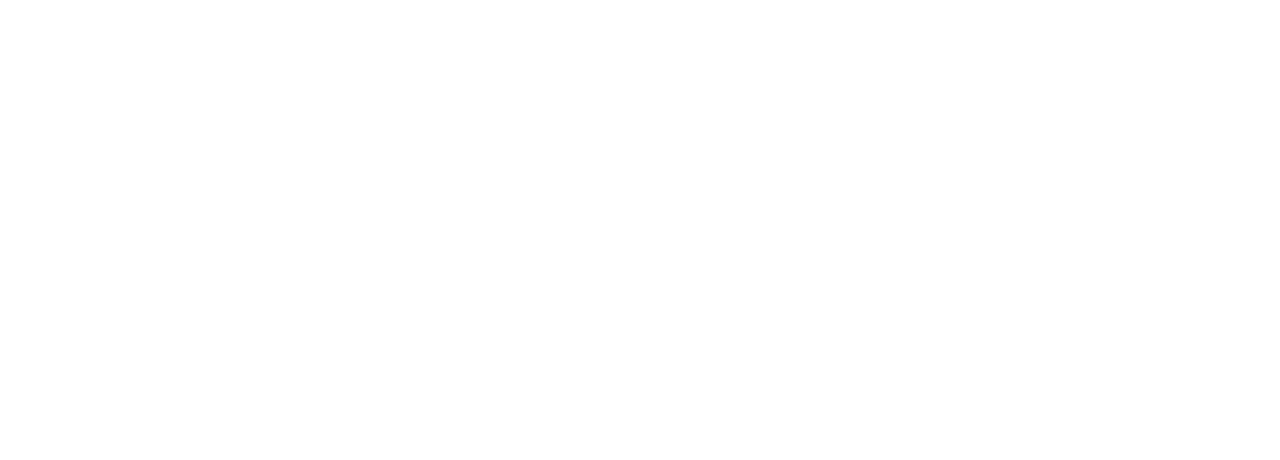
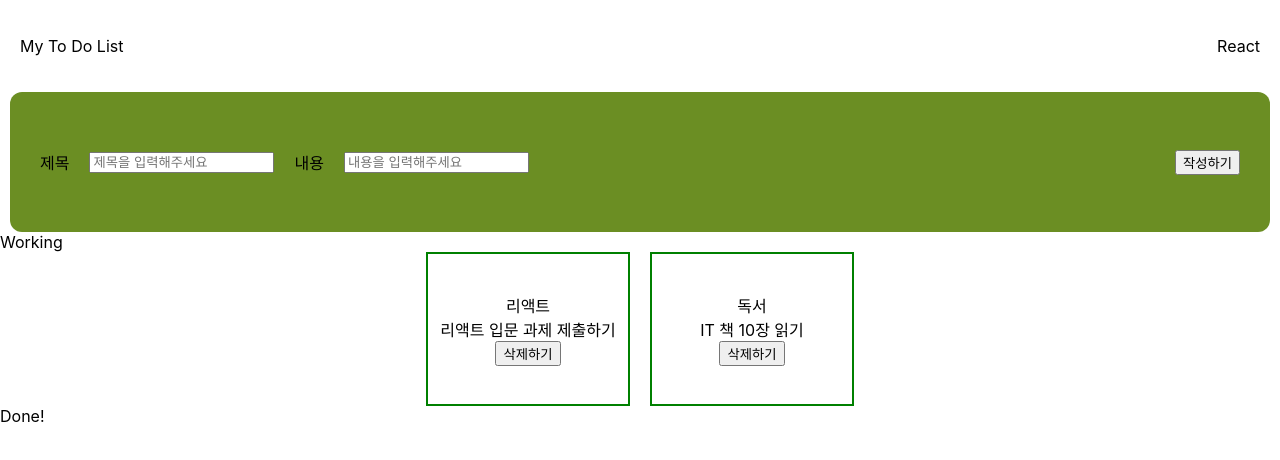
Before and after one commit to YS739/React_TodoList, a React (Create React App) app: page / in a window 1280 px wide. Shown: the top 460 px of the page. Built offline with nearby package versions, Linux system fonts and the light colour scheme.

Commit message:
start again after add 'isDone' to key

```diff
--- a/src/App.js
+++ b/src/App.js
@@ -1,9 +1,104 @@
 import React, { useState } from "react";
 import "./App.css";
-import Header from "./components/header";
 
-const addToDo = () => {
-  return <div></div>;
+function ToDoList(props) {
+  return (
+    <div className="card">
+      <div>{props.toDo.title}</div>
+      <div>{props.toDo.body}</div>
+      <button
+        onClick={() => {
+          props.handleDelete(props.toDo.id);
+        }}
+      >
+        삭제하기
+      </button>
+
+      {/* <button
+        className="complete-btn"
+        onClick={() => {
+          props.handleDone((props.toDo.isDone = true));
+        }}
+      >
+        완료
+      </button> */}
+    </div>
+  );
+}
+
+const App = () => {
+  const [toDos, setToDos] = useState([
+    {
+      id: 1,
+      title: "리액트",
+      body: "리액트 입문 과제 제출하기",
+      isDone: false,
+    },
+    {
+      id: 2,
+      title: "독서",
+      body: "IT 책 10장 읽기",
+      isDone: false,
+    },
+  ]);
+  const [title, setTitle] = useState("");
+  const [body, setBody] = useState("");
+
+  const onSubmitHandler = () => {
+    const newToDo = {
+      id: toDos.length + 1,
+      title: title,
+      body: body,
+      isDone: false,
+    };
+    setToDos([...toDos, newToDo]);
+  };
+
+  const onChangeHandler = (id) => {
+    const newToDoList = toDos.filter((toDo) => toDo.id !== id);
+    setToDos(newToDoList);
+  };
+
+  return (
+    <div>
+      <div className="header">
+        <p>My To Do List</p>
+        <p>React</p>
+      </div>
+      <div className="add-todo-box">
+        <div className="input-group">
+          <span>제목</span>
+          <input
+            value={title}
+            placeholder="제목을 입력해주세요"
+            onChange={(e) => setTitle(e.target.value)}
+          />
+          <span>내용</span>
+          <input
+            value={body}
+            placeholder="내용을 입력해주세요"
+            onChange={(e) => setBody(e.target.value)}
+          />
+        </div>
+        <button onClick={onSubmitHandler}>작성하기</button>
+      </div>
+      <div>
+        <div>Working</div>
+        <div className="to-do-cards">
+          {toDos.map((toDo) => {
+            return (
+              <ToDoList
+                handleDelete={onChangeHandler}
+                toDo={toDo}
+                key={(toDo.id, toDo.isDone)}
+              ></ToDoList>
+            );
+          })}
+        </div>
+        <div>Done!</div>
+      </div>
+    </div>
+  );
 };
 
-export default addToDo;
+export default App;
```
